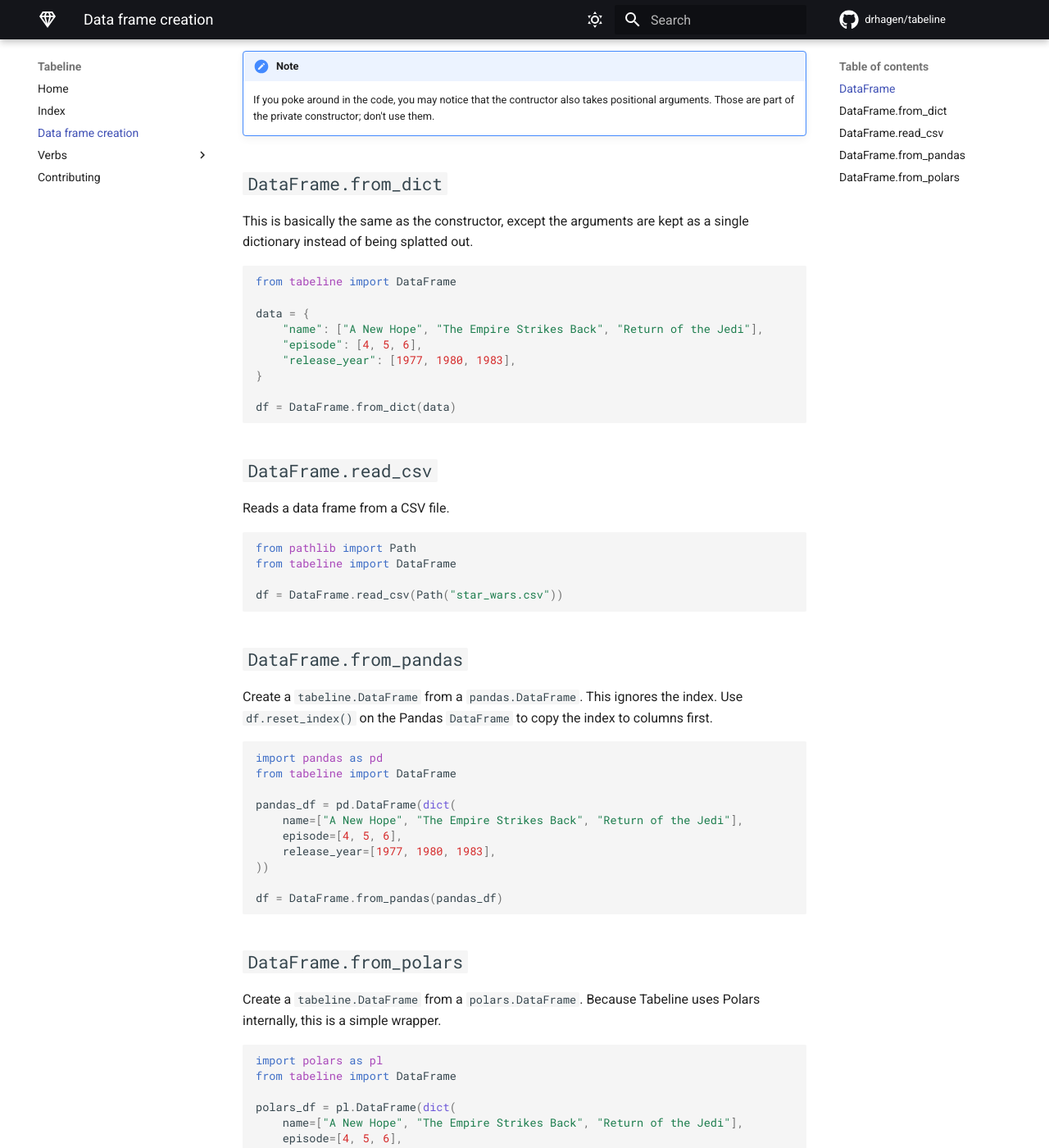
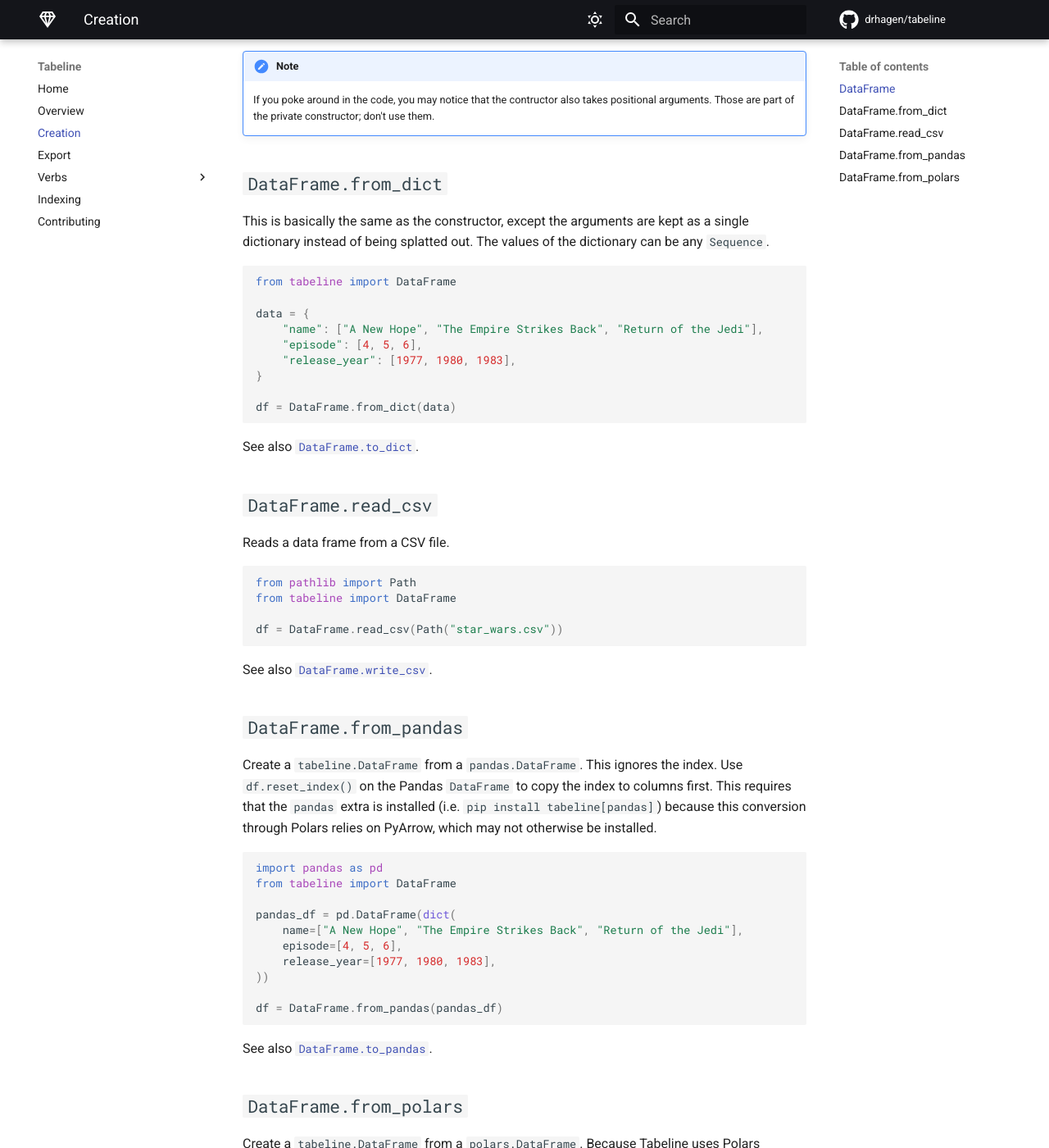
Before and after one commit to drhagen/tabeline, an MkDocs documentation site: the page built from docs/creation.md, in a window 1280 px wide and 1400 px high, scrolled down 620 px. Shown: the whole window at 82% size. Built offline with MkDocs 1.6.1 and Material for MkDocs 9.7.7, drawn with Linux system fonts in a browser that asks for light colours; comment, search, counter and statistics services are not loaded; some of the changed text lies outside the part shown.

Commit message:
Document export functions and indexing operator (#32)

````diff
--- a/docs/creation.md
+++ b/docs/creation.md
@@ -26,7 +26,7 @@
 
 ## `DataFrame.from_dict`
 
-This is basically the same as the constructor, except the arguments are kept as a single dictionary instead of being splatted out.
+This is basically the same as the constructor, except the arguments are kept as a single dictionary instead of being splatted out. The values of the dictionary can be any `Sequence`.
 
 ```python
 from tabeline import DataFrame
@@ -40,6 +40,9 @@
 df = DataFrame.from_dict(data)
 ```
 
+See also [`DataFrame.to_dict`](export.md#to_dict).
+
+
 ## `DataFrame.read_csv`
 
 Reads a data frame from a CSV file.
@@ -51,10 +54,12 @@
 df = DataFrame.read_csv(Path("star_wars.csv"))
 ```
 
+See also [`DataFrame.write_csv`](export.md#write_csvfilename).
+
 
 ## `DataFrame.from_pandas`
 
-Create a `tabeline.DataFrame` from a `pandas.DataFrame`. This ignores the index. Use `df.reset_index()` on the Pandas `DataFrame` to copy the index to columns first.
+Create a `tabeline.DataFrame` from a `pandas.DataFrame`. This ignores the index. Use `df.reset_index()` on the Pandas `DataFrame` to copy the index to columns first. This requires that the `pandas` extra is installed (i.e. `pip install tabeline[pandas]`) because this conversion through Polars relies on PyArrow, which may not otherwise be installed.
 
 ```python
 import pandas as pd
@@ -68,6 +73,8 @@
 
 df = DataFrame.from_pandas(pandas_df)
 ```
+
+See also [`DataFrame.to_pandas`](export.md#to_pandas).
 
 
 ## `DataFrame.from_polars`
@@ -86,3 +93,5 @@
 
 df = DataFrame.from_polars(polars_df)
 ```
+
+See also [`DataFrame.to_polars`](export.md#to_polars).
--- a/mkdocs.yml
+++ b/mkdocs.yml
@@ -49,8 +49,9 @@
 
 nav:
   - Home: index.md
-  - Index: summary.md
-  - Data frame creation: creation.md
+  - Overview: overview.md
+  - Creation: creation.md
+  - Export: export.md
   - Verbs:
     - Reorganizing: verbs/select.md
     - Filtering: verbs/filter.md
@@ -61,4 +62,5 @@
     - Reshaping: verbs/spread.md
     - Joining: verbs/join.md
     - Concatenating: verbs/concatenate.md
+  - Indexing: indexing.md
   - Contributing: contributing.md
````
Also changed, not shown: docs/export.md (added, +97 -0 lines), docs/indexing.md (added, +83 -0 lines), docs/overview.md (renamed from docs/summary.md, +10 -1 lines).
